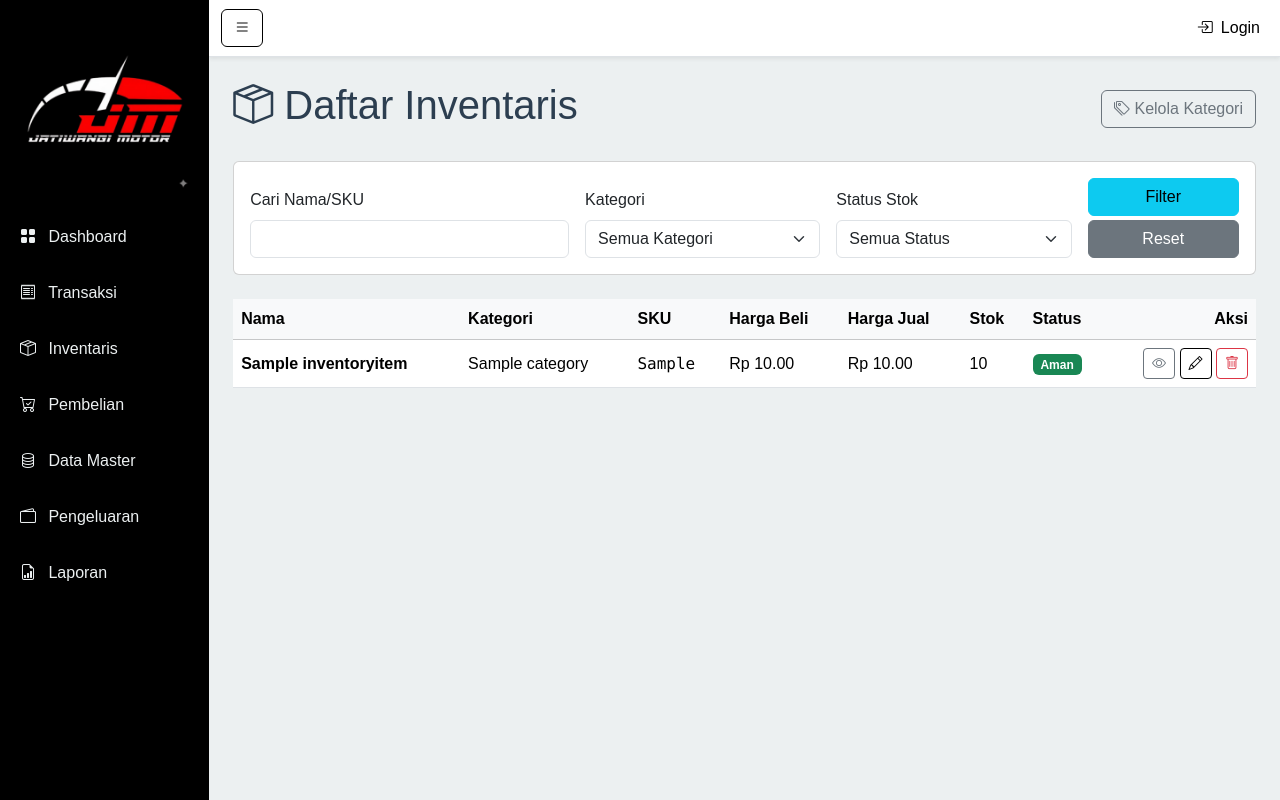
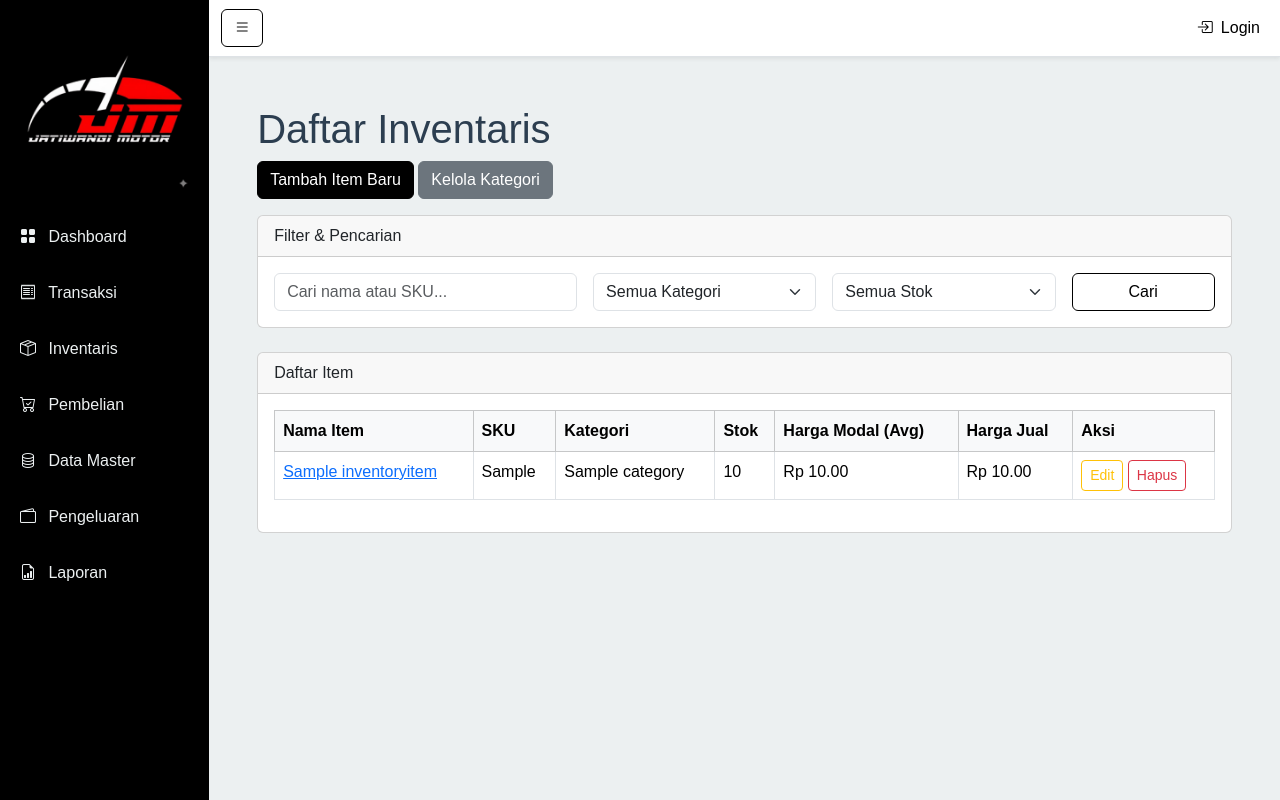
Before and after one commit to Meozee/bengkel_project, a Django app: page /inventory/ in a window 1280 px wide. Run offline with Django 5.2, Linux system fonts and the light colour scheme; tables that the repository leaves empty hold one stand-in row (values such as "Sample post"); parts of the project's set-up code (start-up, migrations or seed data) failed here and were passed over; some libraries are stand-ins or nearby versions.

Commit message:
fix inventory

```diff
--- a/apps/inventory/templates/inventory/category_list.html
+++ b/apps/inventory/templates/inventory/category_list.html
@@ -27,7 +27,7 @@
                         <td><strong>{{ category.name }}</strong></td>
                         <td>{{ category.description|default:"-" }}</td>
                         <td class="text-end">
-                            <a href="{% url 'inventory:category_edit' category.pk %}" class="btn btn-sm btn-outline-primary" title="Edit">
+                            <a href="{% url 'inventory:category_update' category.pk %}" class="btn btn-sm btn-outline-primary" title="Edit">
                                 <i class="bi bi-pencil"></i> Edit
                             </a>
                             <a href="{% url 'inventory:category_delete' category.pk %}" class="btn btn-sm btn-outline-danger" title="Hapus">
--- a/apps/inventory/templates/inventory/inventory_list.html
+++ b/apps/inventory/templates/inventory/inventory_list.html
@@ -1,97 +1,99 @@
 {% extends "base.html" %}
+{% load humanize %}
 
 {% block title %}Daftar Inventaris{% endblock %}
 
 {% block content %}
-<div class="d-flex justify-content-between align-items-center mb-4">
-    <h1><i class="bi bi-box-seam"></i> Daftar Inventaris</h1>
-    {# TOMBOL INI DIGANTI #}
-    <a href="{% url 'inventory:category_list' %}" class="btn btn-outline-secondary">
-        <i class="bi bi-tags"></i> Kelola Kategori
+<div class="container-fluid px-4">
+    <h1 class="mt-4">Daftar Inventaris</h1>
+
+    <div class="mb-3">
+        <a href="{% url 'inventory:inventory_add' %}" class="btn btn-primary">
+            <i class="fas fa-plus"></i> Tambah Item Baru
+        </a>
+        <a href="{% url 'inventory:category_list' %}" class="btn btn-secondary">
+            <i class="fas fa-tags"></i> Kelola Kategori
         </a>
     </div>
 
     <div class="card mb-4">
+        <div class="card-header">
+            <i class="fas fa-filter"></i> Filter & Pencarian
+        </div>
         <div class="card-body">
-        <form method="get" action="{% url 'inventory:inventory_list' %}">
-            <div class="row g-3 align-items-end">
+            <form method="GET" action="{% url 'inventory:inventory_list' %}" class="row g-3">
                 <div class="col-md-4">
-                    <label for="q" class="form-label">Cari Nama/SKU</label>
-                    <input type="text" name="q" id="q" class="form-control" value="{{ current_query }}">
+                    <input type="text" name="q" class="form-control" placeholder="Cari nama atau SKU..." value="{{ current_query }}">
                 </div>
                 <div class="col-md-3">
-                    <label for="category" class="form-label">Kategori</label>
-                    <select name="category" id="category" class="form-select">
+                    <select name="category" class="form-select">
                         <option value="">Semua Kategori</option>
                         {% for cat in categories %}
-                        <option value="{{ cat.pk }}" {% if current_category == cat.pk %}selected{% endif %}>
+                        <option value="{{ cat.id }}" {% if current_category == cat.id %}selected{% endif %}>
                             {{ cat.name }}
                         </option>
                         {% endfor %}
                     </select>
                 </div>
                 <div class="col-md-3">
-                    <label for="stock_status" class="form-label">Status Stok</label>
-                    <select name="stock_status" id="stock_status" class="form-select">
-                        <option value="">Semua Status</option>
-                        <option value="low" {% if current_stock_status == 'low' %}selected{% endif %}>
-                            Stok Rendah
-                        </option>
+                    <select name="stock_status" class="form-select">
+                        <option value="">Semua Stok</option>
+                        <option value="low" {% if current_stock_status == 'low' %}selected{% endif %}>Stok Rendah</option>
                     </select>
                 </div>
                 <div class="col-md-2">
-                    <button type="submit" class="btn btn-info w-100">Filter</button>
-                    <a href="{% url 'inventory:inventory_list' %}" class="btn btn-secondary w-100 mt-1">Reset</a>
-                </div>
+                    <button type="submit" class="btn btn-outline-primary w-100">Cari</button>
                 </div>
             </form>
         </div>
     </div>
 
+    <div class="card mb-4">
+        <div class="card-header">
+            <i class="fas fa-warehouse"></i> Daftar Item
+        </div>
+        <div class="card-body">
             <div class="table-responsive">
-    <table class="table table-hover align-middle">
+                <table class="table table-bordered table-hover">
                     <thead class="table-light">
                         <tr>
-                <th>Nama</th>
+                            <th>Nama Item</th>
+                            <th>SKU</th>
                             <th>Kategori</th>
-                <th>SKU</th>
-                <th>Harga Beli</th>
+                            <th>Stok</th>
+                            <th>Harga Modal (Avg)</th>
                             <th>Harga Jual</th>
-                <th>Stok</th>
-                <th>Status</th>
-                <th class="text-end">Aksi</th>
+                            <th>Aksi</th>
                         </tr>
                     </thead>
                     <tbody>
                         {% for item in items %}
-            <tr>
-                <td><strong>{{ item.name }}</strong></td>
-                <td>{{ item.category.name|default:"-" }}</td>
-                <td><span class="font-monospace">{{ item.sku|default:"-" }}</span></td>
-                <td>Rp {{ item.buy_price|floatformat:2 }}</td>
-                <td>Rp {{ item.sell_price|floatformat:2 }}</td>
-                <td>{{ item.quantity }}</td>
+                        <tr class="{% if item.is_low_stock %}table-danger{% endif %}">
                             <td>
+                                <a href="{% url 'inventory:inventory_detail' item.pk %}">{{ item.name }}</a>
                                 {% if item.is_low_stock %}
-                        <span class="badge bg-danger">Stok Rendah</span>
-                    {% else %}
-                        <span class="badge bg-success">Aman</span>
+                                    <span class="badge bg-danger ms-2">Stok Rendah</span>
                                 {% endif %}
                             </td>
-                <td class="text-end">
-                    <a href="{% url 'inventory:inventory_detail' item.pk %}" class="btn btn-sm btn-outline-secondary" title="Detail"><i class="bi bi-eye"></i></a>
-                    <a href="{% url 'inventory:inventory_update' item.pk %}" class="btn btn-sm btn-outline-primary" title="Edit"><i class="bi bi-pencil"></i></a>
-                    <a href="{% url 'inventory:inventory_delete' item.pk %}" class="btn btn-sm btn-outline-danger" title="Hapus"><i class="bi bi-trash"></i></a>
+                            <td>{{ item.sku|default:"-" }}</td>
+                            <td>{{ item.category.name|default:"-" }}</td>
+                            <td>{{ item.quantity }}</td>
+                            <td>Rp {{ item.buy_price|intcomma }}</td>
+                            <td>Rp {{ item.sell_price|intcomma }}</td>
+                            <td>
+                                <a href="{% url 'inventory:inventory_update' item.pk %}" class="btn btn-sm btn-outline-warning">Edit</a>
+                                <a href="{% url 'inventory:inventory_delete' item.pk %}" class="btn btn-sm btn-outline-danger">Hapus</a>
                             </td>
                         </tr>
                         {% empty %}
                         <tr>
-                <td colspan="8" class="text-center py-4">
-                    <p class="text-muted">Tidak ada item inventaris yang cocok dengan kriteria.</p>
-                </td>
+                            <td colspan="7" class="text-center">Belum ada item inventaris.</td>
                         </tr>
                         {% endfor %}
                     </tbody>
                 </table>
             </div>
+        </div>
+    </div>
+</div>
 {% endblock %}
--- a/apps/inventory/urls.py
+++ b/apps/inventory/urls.py
@@ -1,3 +1,5 @@
+# apps/inventory/urls.py
+
 from django.urls import path
 from . import views
 
@@ -6,15 +8,14 @@ app_name = 'inventory'
 urlpatterns = [
     # Inventory Item URLs
     path('', views.inventory_list, name='inventory_list'),
-    path('add/', views.inventory_create, name='inventory_create'),
-    path('<int:pk>/', views.inventory_detail, name='inventory_detail'),
-    path('<int:pk>/update/', views.inventory_update, name='inventory_update'),
-    path('<int:pk>/delete/', views.inventory_delete, name='inventory_delete'),
+    path('item/add/', views.inventory_create, name='inventory_add'),
+    path('item/<int:pk>/', views.inventory_detail, name='inventory_detail'),
+    path('item/<int:pk>/edit/', views.inventory_update, name='inventory_update'),
+    path('item/<int:pk>/delete/', views.inventory_delete, name='inventory_delete'),
 
     # Category URLs
     path('categories/', views.category_list, name='category_list'),
-    # Gunakan 'category_form' untuk add dan edit
     path('categories/add/', views.category_form, name='category_add'),
-    path('categories/<int:pk>/edit/', views.category_form, name='category_edit'),
+    path('categories/<int:pk>/edit/', views.category_form, name='category_update'),
     path('categories/<int:pk>/delete/', views.category_delete, name='category_delete'),
 ]
--- a/apps/inventory/views.py
+++ b/apps/inventory/views.py
@@ -1,31 +1,28 @@
+# apps/inventory/views.py
+
 from django.shortcuts import render, get_object_or_404, redirect
 from django.contrib import messages
 from django.db.models import Q, F
 from .models import InventoryItem, Category
-from .forms import CategoryForm, InventoryForm # Impor dari forms.py
+from .forms import CategoryForm, InventoryForm
 
 # ==============================
 # INVENTORY ITEM VIEWS
 # ==============================
 
 def inventory_list(request):
-    # Ambil semua item dan kategori sebagai dasar
+    # Fungsi ini sudah benar
     items = InventoryItem.objects.select_related('category').all()
     categories = Category.objects.all()
 
-    # --- Logika Pencarian ---
     query = request.GET.get('q')
     if query:
         items = items.filter(
             Q(name__icontains=query) | Q(sku__icontains=query)
         )
-
-    # --- Logika Filter Kategori ---
     category_id = request.GET.get('category')
     if category_id:
         items = items.filter(category_id=category_id)
-
-    # --- Logika Filter Stok Rendah (sesuai LowStockFilter di admin) ---
     stock_status = request.GET.get('stock_status')
     if stock_status == 'low':
         items = items.filter(quantity__lte=F('reorder_threshold'))
@@ -39,44 +36,51 @@ def inventory_list(request):
     }
     return render(request, 'inventory/inventory_list.html', context)
 
+
 def inventory_detail(request, pk):
+    # Fungsi ini sudah benar
     item = get_object_or_404(InventoryItem, pk=pk)
     return render(request, 'inventory/inventory_detail.html', {'item': item})
+
 
 def inventory_create(request):
     if request.method == 'POST':
         form = InventoryForm(request.POST)
         if form.is_valid():
-            form.save()
+            form.save() # -> Ini akan save field (name, sku, dll)
+                        # -> quantity & buy_price akan diisi 'default=0' dari models.py
             messages.success(request, "Item berhasil ditambahkan!")
             return redirect('inventory:inventory_list')
     else:
-        # Saat membuat, disable juga field quantity dan buy_price karena harusnya 0
-        form = InventoryForm(initial={'quantity': 0, 'buy_price': '0.00'})
-        form.fields['quantity'].disabled = True
-        form.fields['buy_price'].disabled = True
+        # Form-nya bersih, tidak perlu 'initial'
+        form = InventoryForm()
 
     return render(request, 'inventory/inventory_form.html', {
         'form': form,
         'title': 'Tambah Item Baru'
     })
 
+
 def inventory_update(request, pk):
     item = get_object_or_404(InventoryItem, pk=pk)
     if request.method == 'POST':
         form = InventoryForm(request.POST, instance=item)
         if form.is_valid():
-            form.save()
+            form.save() # -> Ini HANYA akan save field yang ada di form
+                        # -> quantity & buy_price di database TIDAK AKAN TERSENTUH
             messages.success(request, "Item berhasil diperbarui!")
             return redirect('inventory:inventory_list')
     else:
         form = InventoryForm(instance=item)
+
     return render(request, 'inventory/inventory_form.html', {
         'form': form,
         'title': f'Edit Item: {item.name}'
     })
 
+
 def inventory_delete(request, pk):
+    # Fungsi ini sudah benar
     item = get_object_or_404(InventoryItem, pk=pk)
     if request.method == 'POST':
         item.delete()
@@ -87,13 +91,13 @@ def inventory_delete(request, pk):
 # ==============================
 # CATEGORY VIEWS (Disederhanakan)
 # ==============================
+# Semua view kategori ini sudah benar
 
 def category_list(request):
     categories = Category.objects.all()
     return render(request, 'inventory/category_list.html', {'categories': categories})
 
 def category_form(request, pk=None):
-    """Satu view untuk membuat dan mengedit kategori."""
     if pk:
         instance = get_object_or_404(Category, pk=pk)
         title = "Edit Kategori"
```
Also changed, not shown: apps/inventory/forms.py (+72 -29 lines), apps/inventory/templates/inventory/inventory_confirm_delete.html (+34 -10 lines), apps/inventory/templates/inventory/inventory_form.html (added, +73 -0 lines). Lines whose indentation alone changed are shown as unchanged.
